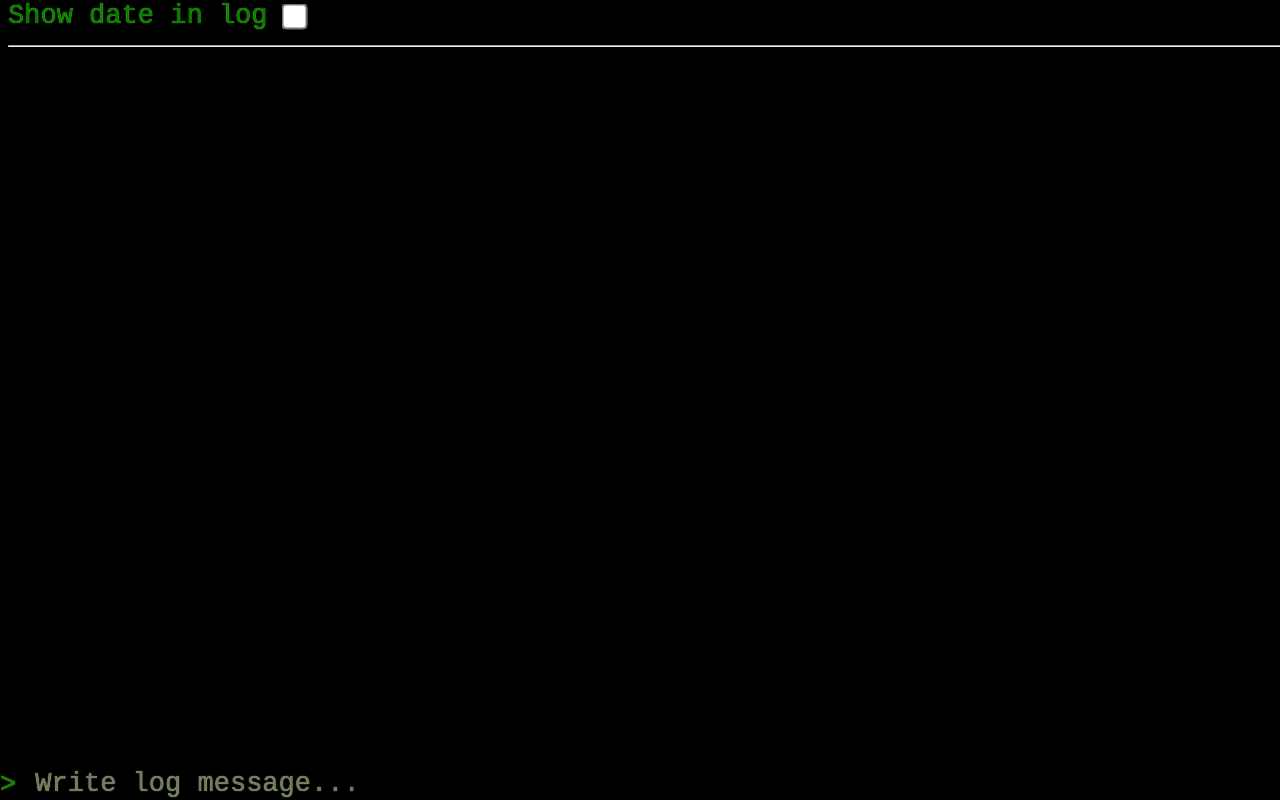
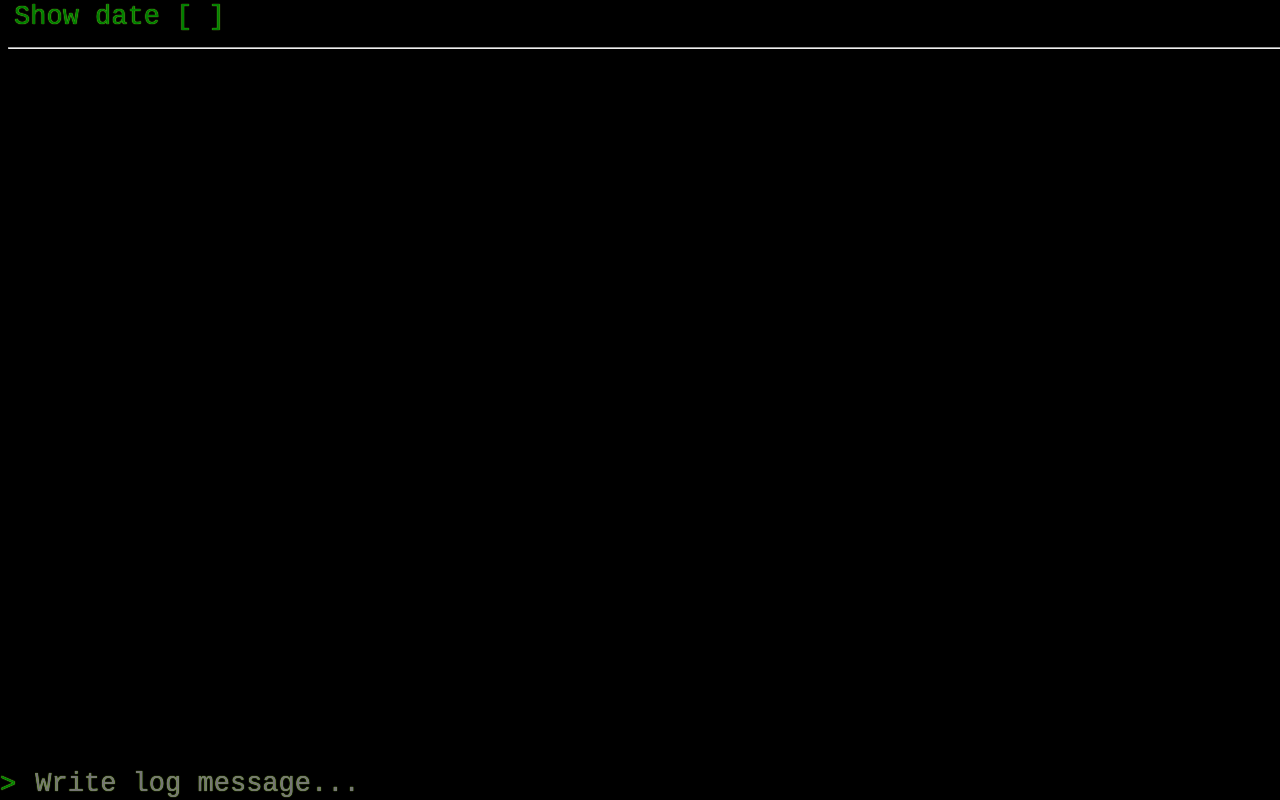
Before and after one commit to morkolai/logbook, a plain HTML site: page index.html in a window 1280 px wide. Drawn offline with nearby package versions, Linux system fonts and the light colour scheme.

Commit message:
changed date setting from checkbox to styled button

```diff
--- a/index.html
+++ b/index.html
@@ -9,8 +9,7 @@
 
   <body>
       <div id="header">
-          <label>Show date in log</label>
-          <input type="checkbox" id="dateSetting">
+        <button onclick="changeDateSetting()" id="dateSetting">Show date [ ]</button>
           <hr/>
       </div>
       <div id=main-content>
@@ -21,7 +20,16 @@
   </body>
 
   <script>
-      document.getElementById('input').focus();
+    document.getElementById('input').focus();
+
+    let dateSetting = false;
+
+    function changeDateSetting(){
+        dateSetting = !dateSetting;
+        document.getElementById('dateSetting').innerHTML = (
+            dateSetting ? "Show date [x]" : "Show date [ ]"
+        );
+    }
 
     function addLeadingZero(number) {
       number = number.toString();
@@ -56,7 +64,7 @@
     function submitLogEntry() {
       let row = document.createElement("tr");
       let timestamp = document.createElement("td");
-      timestamp.appendChild(document.createTextNode(getTimestampString(document.getElementById('dateSetting').checked)));
+      timestamp.appendChild(document.createTextNode(getTimestampString(dateSetting)));
       let logEntry = document.createElement("tb");
       logEntry.appendChild(
         document.createTextNode(document.getElementById("input").value)
--- a/styles.css
+++ b/styles.css
@@ -34,7 +34,7 @@ td {
 }
 
 #dateSetting {
-    transform: scale(2);
+    border: 0;
 }
 
 #header {
```
